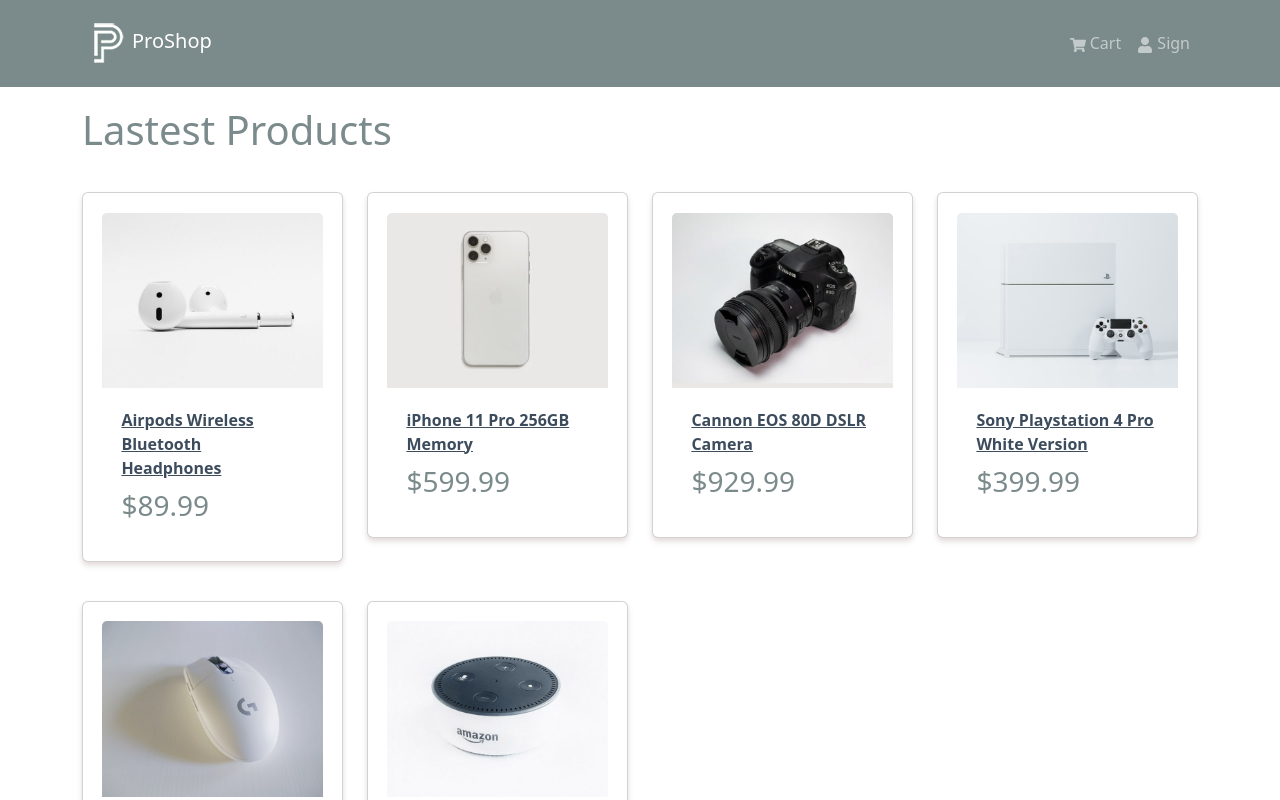
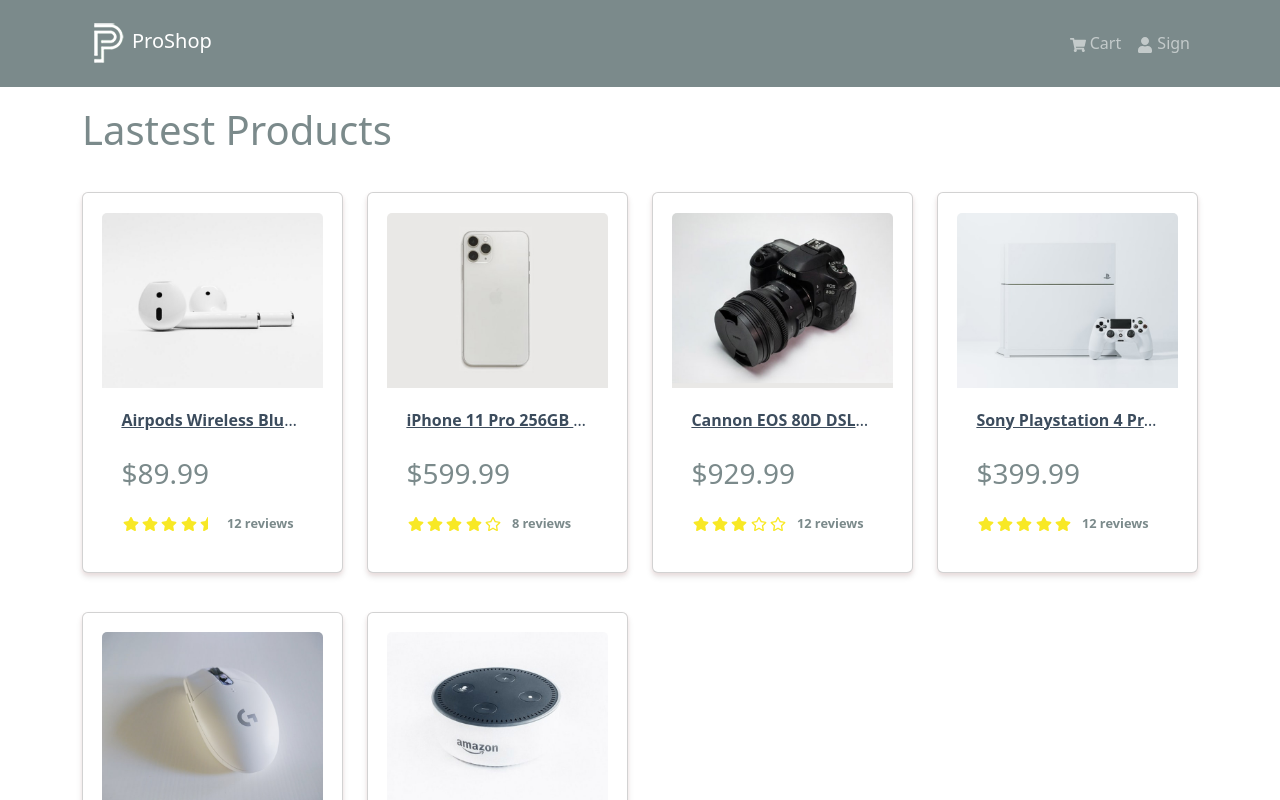
Before and after one commit to Albert4940/proshop, a React (Create React App) app in the folder frontend/: page / in a window 1280 px wide. Shown: the top 800 px of the page. Built offline with nearby package versions, Linux system fonts and the light colour scheme.

Commit message:
Add rating component and style product title with css class

```diff
--- a/frontend/src/components/Product.jsx
+++ b/frontend/src/components/Product.jsx
@@ -1,6 +1,6 @@
 import {Card} from 'react-bootstrap'
 import { Link } from 'react-router-dom'
-
+import Rating from './Rating'
 const Product = ({product}) => {
   return (
    <Card className="my-3 p-3 rounded">
@@ -9,13 +9,16 @@
     </Link>
     <Card.Body>
         <Link to={`/product/${product._id}`}>
-            <Card.Title as="div">
+            <Card.Title as="div" className="product-title">
                 <strong>{product.name}</strong>
             </Card.Title>
         </Link>
         <Card.Text as="h3">
             ${product.price}
         </Card.Text>
+        <Card.Text as="div">
+            <Rating value={product.rating} text={`${product.numReviews} reviews`} />
+        </Card.Text>
     </Card.Body>
    </Card>
   )
--- /dev/null
+++ b/frontend/src/components/Rating.jsx
@@ -0,0 +1,25 @@
+import { FaRegStar, FaStar, FaStarHalf } from 'react-icons/fa'
+
+//use loop for span potential
+export default function Rating({value, text}) {
+  return (
+    <div className='rating'>
+        <span>
+            {value >= 1 ? <FaStar /> : value >= 0.5 ? <FaStarHalf /> : <FaRegStar />}
+        </span>
+        <span>
+            {value >= 2 ? <FaStar /> : value >= 1.5 ? <FaStarHalf /> : <FaRegStar />}
+        </span>
+        <span>
+            {value >= 3 ? <FaStar /> : value >= 2.5 ? <FaStarHalf /> : <FaRegStar />}
+        </span>
+        <span>
+            {value >= 4 ? <FaStar /> : value >= 3.5 ? <FaStarHalf /> : <FaRegStar />}
+        </span>
+        <span>
+            {value >= 5 ? <FaStar /> : value >= 4.5 ? <FaStarHalf /> : <FaRegStar />}
+        </span>
+        <span className="rating-text">{text && text}</span>
+    </div>
+  )
+}
```
